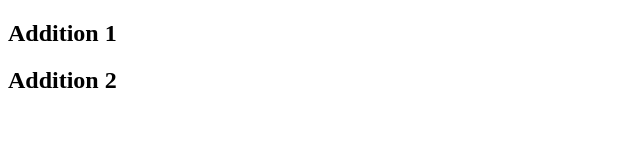
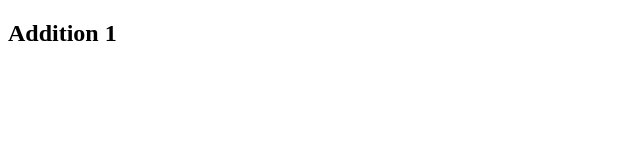
Before and after one commit to JaerenTredway/gitRevisionPractice, a plain HTML site: page index.html in a window 1280 px wide. Shown: the whole page, without its empty margins (0-640 px from the left). Drawn offline with Linux system fonts and the light colour scheme.

Commit message:
Reverted to addition 1.

```diff
--- a/index.html
+++ b/index.html
@@ -6,7 +6,6 @@
     </head>
     <body>
         <h2>Addition 1</h2>
-        <h2>Addition 2</h2>
 
 
     </body>
```
